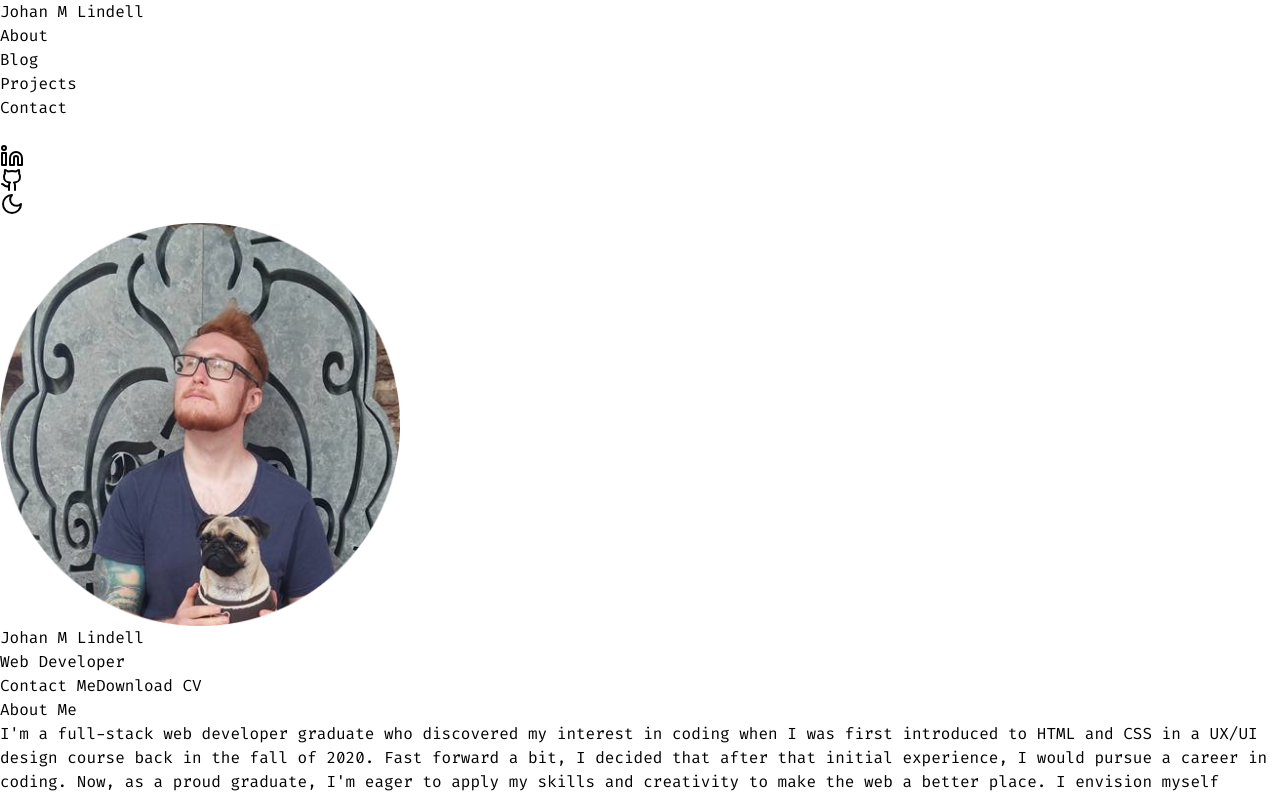
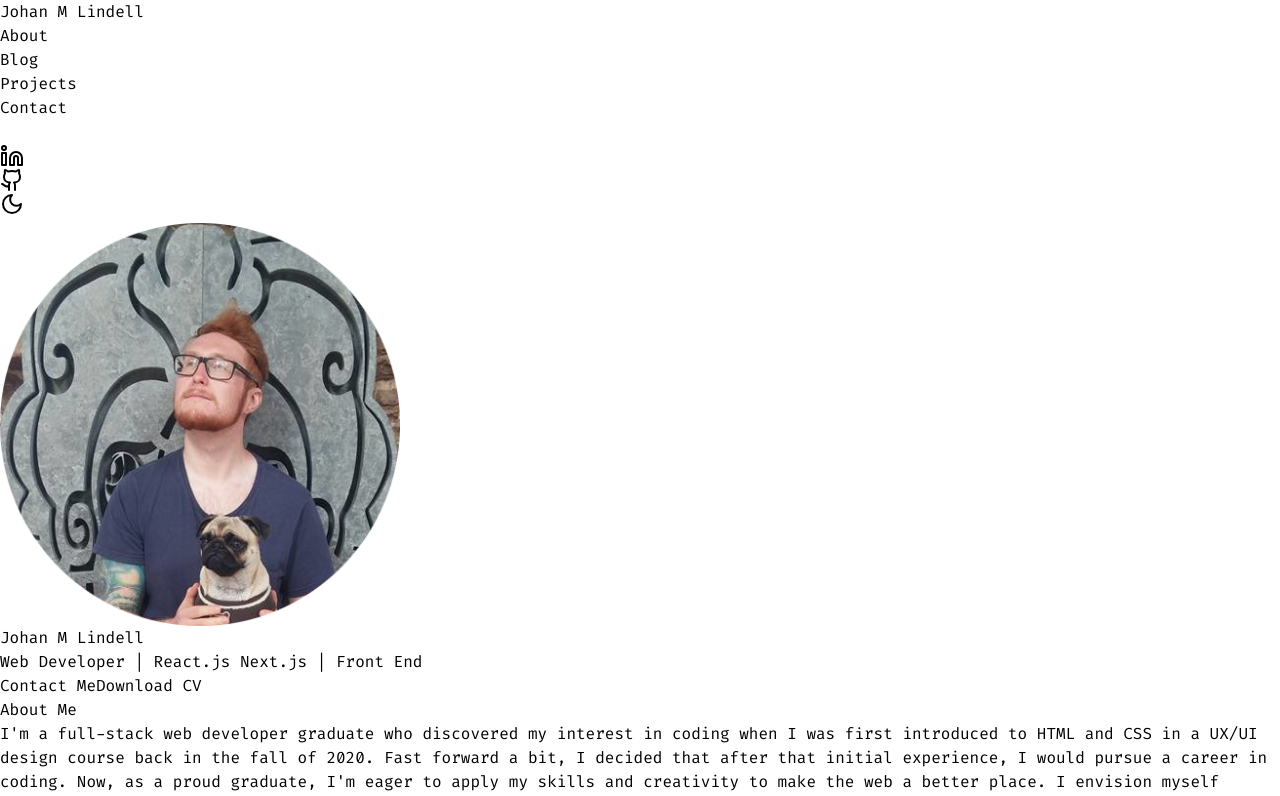
Before and after one commit to Lokacitron123/johans-portfolio-website, a Next.js app: page / in a window 1280 px wide. Shown: the top 796 px of the page. Built offline with nearby package versions, Linux system fonts and the light colour scheme.

Commit message:
Adds pageheader text

```diff
--- a/src/app/components/pageHeader/Pageheader.tsx
+++ b/src/app/components/pageHeader/Pageheader.tsx
@@ -46,7 +46,9 @@ export default function Pageheader() {
         <h1 className="font-bold text-3xl md:text-5xl text-center">
           Johan M <span className="text-red-600/90">Lindell</span>
         </h1>
-        <p className="text-center max-w-lg">Web Developer</p>
+        <p className="text-center max-w-lg">
+          Web Developer | React.js Next.js | Front End
+        </p>
         <nav
           className="flex flex-col sm:flex-row justify-center items-center gap-3 px-4  mt-10 text-lg font-medium  "
           aria-label="Navigation Menu with Contact, CV Download, and Social Media Links"
```
